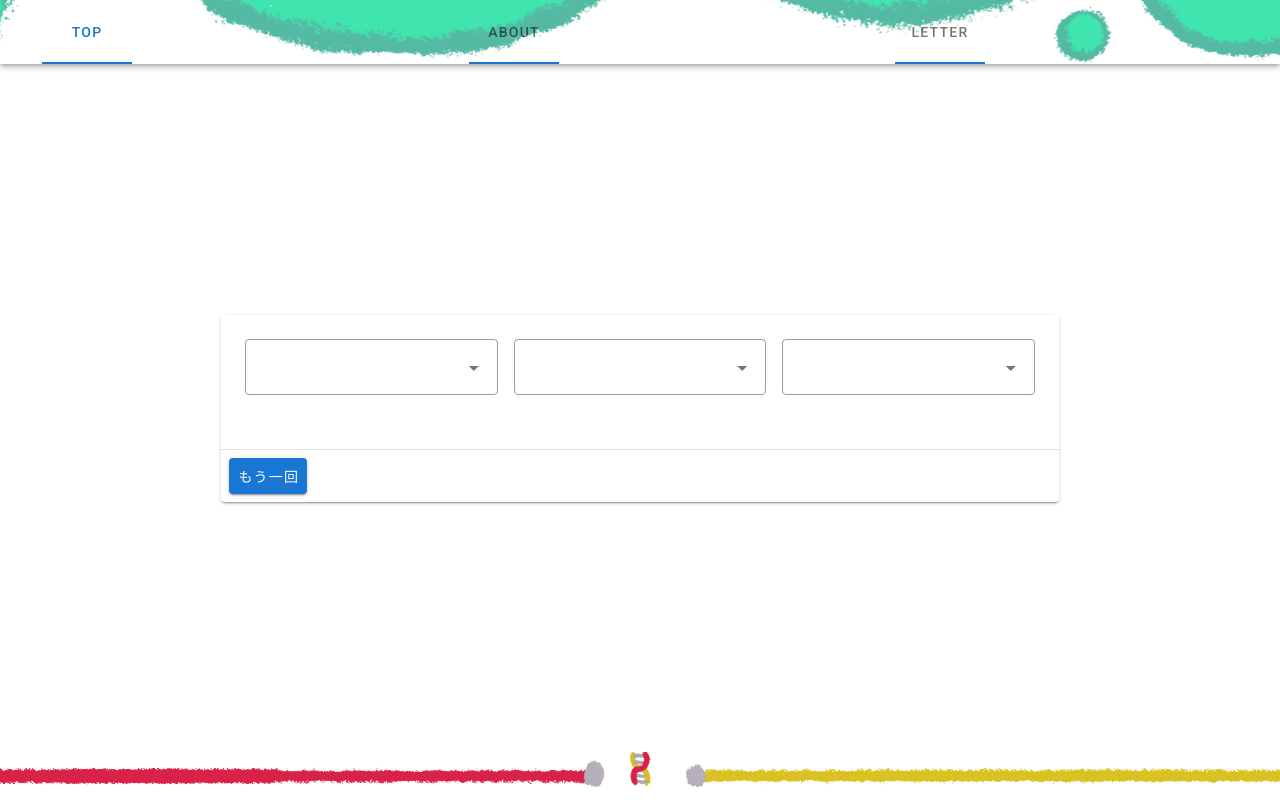
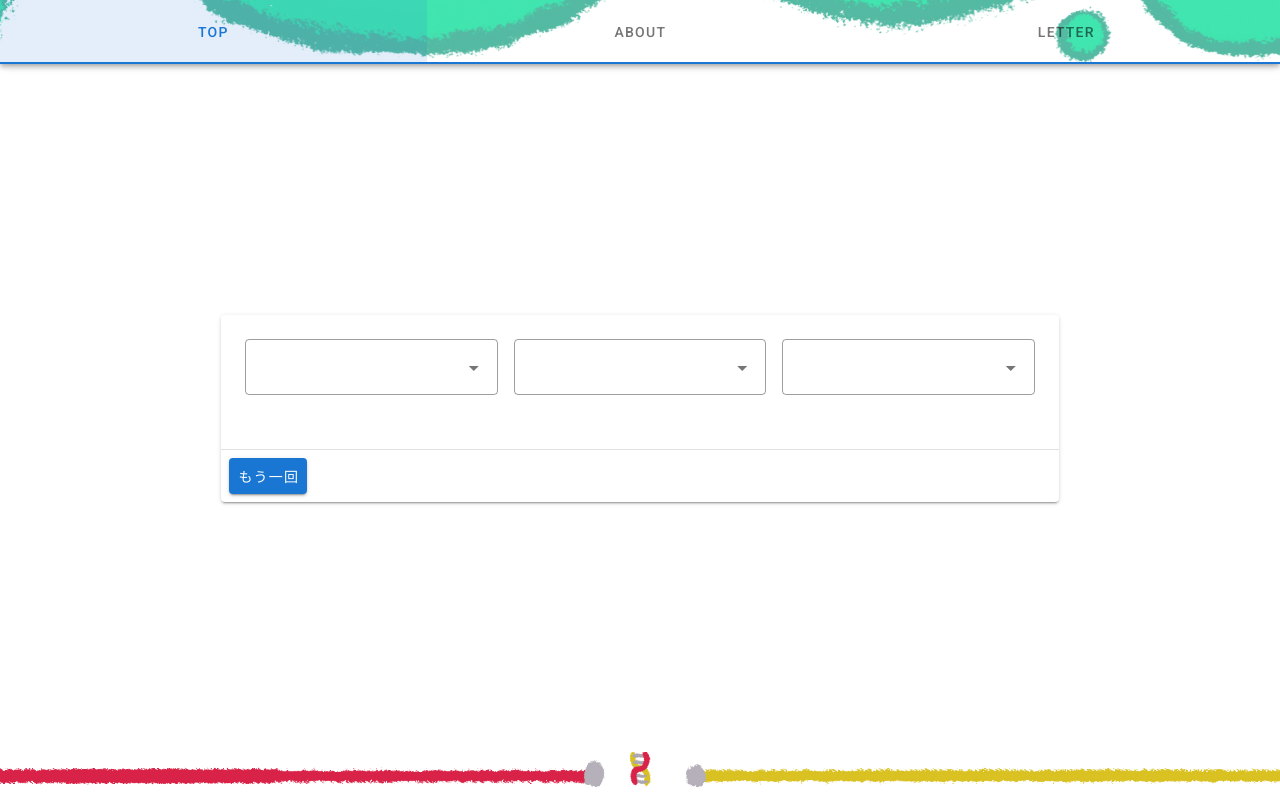
Before and after one commit to WaiEnu/dsUI, a Vue app: page / in a window 1280 px wide. Built offline with nearby package versions, Linux system fonts and the light colour scheme.

Commit message:
20.03.25

```diff
--- a/src/components/MyHeader.vue
+++ b/src/components/MyHeader.vue
@@ -11,10 +11,11 @@
         cover
       ></v-img>
     </template>
-    <v-tabs align-with-title
+    <v-tabs
+        grow
         v-for="item in items"
         :key="item.title">
-      <v-tab centered :to=item.link >{{ item.title }}</v-tab>
+      <v-tab class="mx-0" :to=item.link >{{ item.title }}</v-tab>
     </v-tabs>
   </v-app-bar>
 </template>
```
